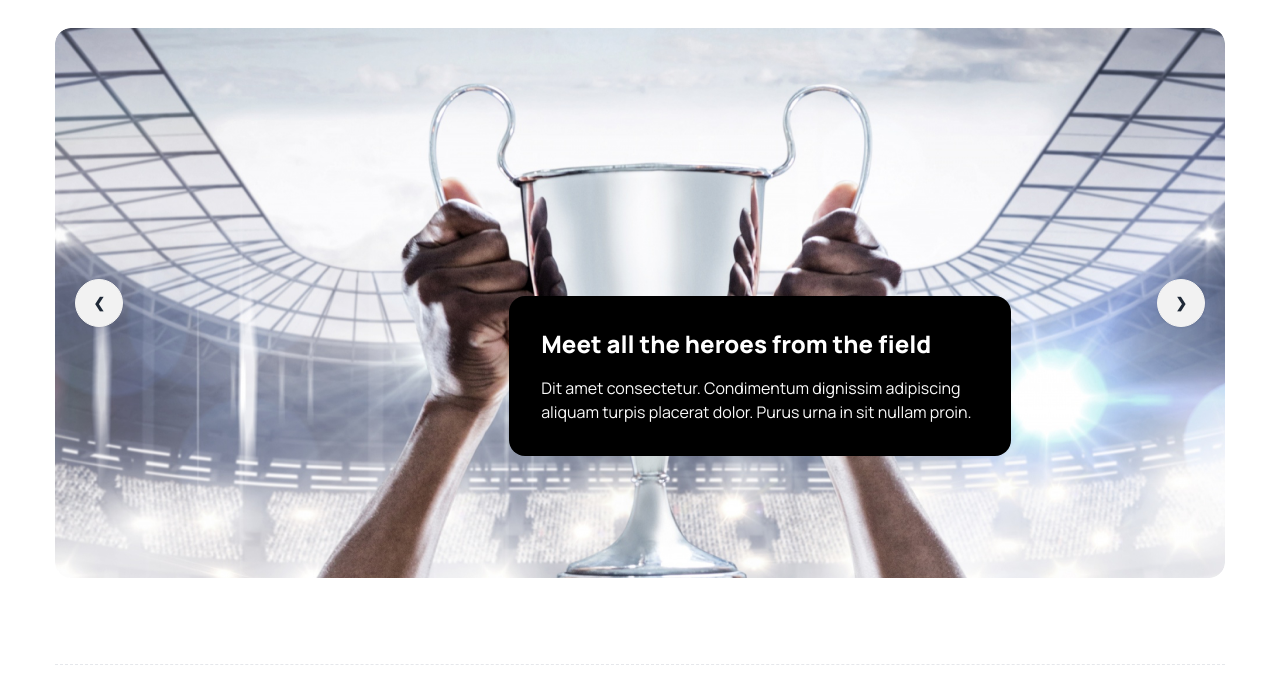
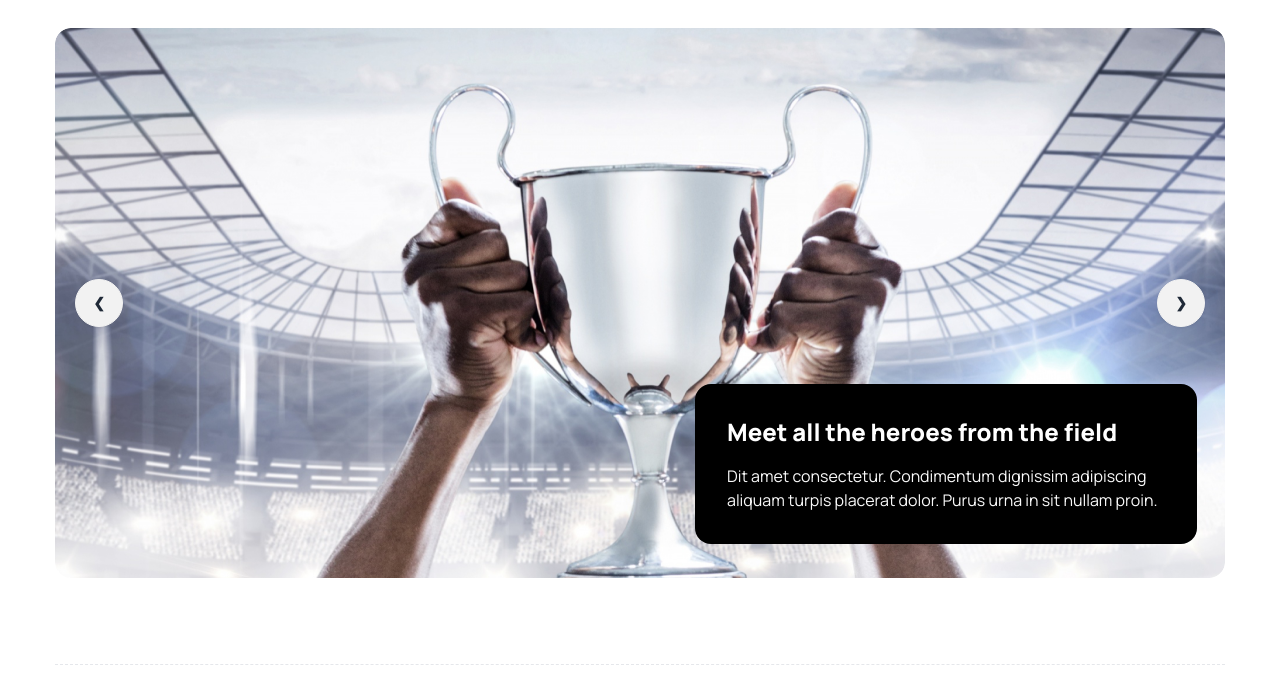
Before and after one commit to SabbirSEO/hockeys, a plain HTML site: page index.html in a window 1280 px wide. Shown: the part 120-800 px from the top of the page. Drawn offline with nearby package versions, Linux system fonts and the light colour scheme.

Commit message:
fix hero section

```diff
--- a/index.html
+++ b/index.html
@@ -88,9 +88,10 @@
             </div>
         </nav>
     </header>
+    <!-- Hero Section -->
     <main class="container px-4 lg:px-0 lg:w-[1170px] lg:mx-auto">
-        <section class="container mx-auto">
-            <div class="carousel container mx-auto">
+        <section>
+            <div class="carousel container z-1">
                 <div id="slide1" class="carousel-item relative w-full">
                     <img src="./Images/1.png" class="w-full rounded-2xl" />
                     <div class="absolute flex justify-between transform -translate-y-1/2 left-5 right-5 top-1/2">
@@ -113,12 +114,14 @@
                 </div>
             </div>
             <div
-                class="bg-black rounded-2xl p-8 mt-4 lg:mt-0 w-auto lg:w-[502px] text-white felx justify-center lg:absolute right-[21%] top-[52%]">
+                class="bg-black rounded-2xl p-8 mt-4 lg:mt-0 w-auto lg:w-[502px] relative lg:float-right lg:mt-[-200px] lg:mr-7 text-white z-2">
                 <h3 class="text-lg lg:text-2xl font-extrabold mb-4">Meet all the heroes from the field</h3>
                 <p class="text-sm lg:text-base text-neutral-50">Dit amet consectetur. Condimentum dignissim adipiscing
                     aliquam turpis placerat dolor. Purus urna in sit nullam proin.</p>
             </div>
         </section>
+
+        <!-- Professional Hockeys Club -->
         <section class="text-center my-10 lg:my-20 py-8 border-dashed border-y border-b-gray-500">
             <h2 class="text-xl lg:text-2xl font-extrabold mb-6">Professional Hockeys Club</h2>
             <p class="w-auto lg:w-[500px] m-auto text-sm lg:text-base">Dit amet consectetur. Condimentum dignissim
@@ -145,8 +148,9 @@
                         quis
                         sagittis. Elit elit enim sagittis turpis in magna. Id et sed euismod natoque amet nunc morbi
                         nulla. Tortor congue sed et in.</p>
-                        <div class="mt-6"><a
-                            class="btn bg-orange-500 hover:bg-orange-600 text-white border-0 text-lg lg:text-xl font-bold py-2 px-4 rounded-lg">Register Now!</a></div>
+                    <div class="mt-6"><a
+                            class="btn bg-orange-500 hover:bg-orange-600 text-white border-0 text-lg lg:text-xl font-bold py-2 px-4 rounded-lg">Register
+                            Now!</a></div>
                 </div>
 
             </div>
@@ -158,8 +162,9 @@
                         quis
                         sagittis. Elit elit enim sagittis turpis in magna. Id et sed euismod natoque amet nunc morbi
                         nulla. Tortor congue sed et in.</p>
-                        <div class="mt-6"><a
-                            class="btn bg-orange-500 hover:bg-orange-600 text-white border-0 text-lg lg:text-xl font-bold py-2 px-4 rounded-lg">Register Now!</a></div>
+                    <div class="mt-6"><a
+                            class="btn bg-orange-500 hover:bg-orange-600 text-white border-0 text-lg lg:text-xl font-bold py-2 px-4 rounded-lg">Register
+                            Now!</a></div>
                 </div>
 
             </div>
@@ -171,16 +176,17 @@
                         quis
                         sagittis. Elit elit enim sagittis turpis in magna. Id et sed euismod natoque amet nunc morbi
                         nulla. Tortor congue sed et in.</p>
-                        <div class="mt-6"><a
-                            class="btn bg-orange-500 hover:bg-orange-600 text-white border-0 text-lg lg:text-xl font-bold py-2 px-4 rounded-lg">Register Now!</a></div>
+                    <div class="mt-6"><a
+                            class="btn bg-orange-500 hover:bg-orange-600 text-white border-0 text-lg lg:text-xl font-bold py-2 px-4 rounded-lg">Register
+                            Now!</a></div>
                 </div>
-
             </div>
         </section>
         <!-- Our New Products -->
         <section class="text-center my-10 lg:my-20 py-8 border-dashed border-y border-b-gray-500">
             <h2 class="text-xl lg:text-2xl font-extrabold mb-6">Our New Products</h2>
-            <p class="w-auto lg:w-[500px] m-auto text-sm lg:text-base">Dit amet consectetur. Condimentum dignissim adipiscing aliquam turpis placerat dolor. Purus urna in sit nullam proin. </p>
+            <p class="w-auto lg:w-[500px] m-auto text-sm lg:text-base">Dit amet consectetur. Condimentum dignissim
+                adipiscing aliquam turpis placerat dolor. Purus urna in sit nullam proin. </p>
         </section>
     </main>
     <footer>
```
